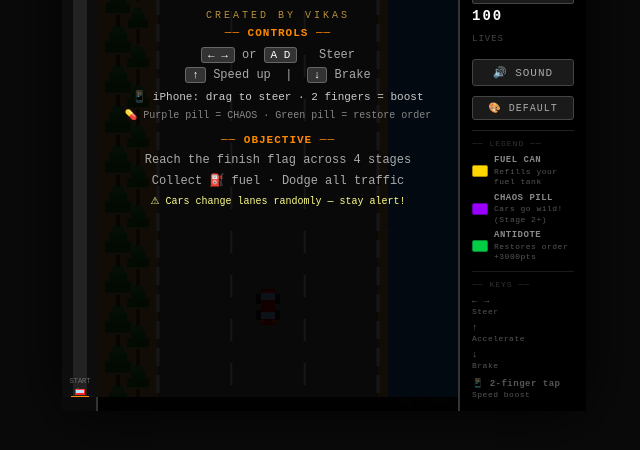
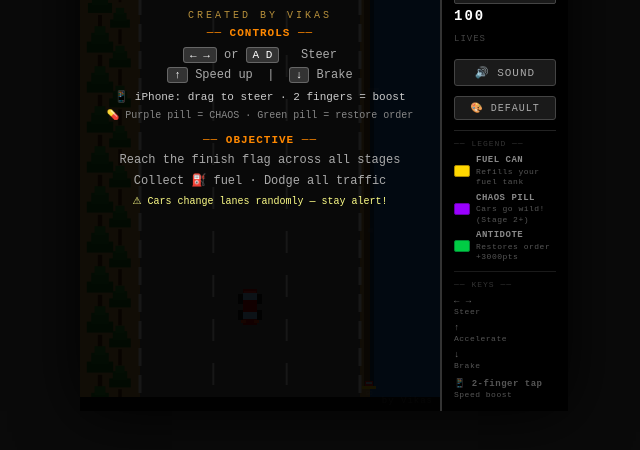
Before and after one commit to iivik/lane-blaze, a plain HTML site: page index.html in a window 1280 px wide. Shown: the part 306-756 px from the top of the page, without its empty margins (316-956 px from the left). Drawn offline with Linux system fonts and the light colour scheme.

Commit message:
Add files via upload

```diff
--- a/index.html
+++ b/index.html
@@ -13,8 +13,7 @@
   }
   #layout{display:flex;align-items:stretch;box-shadow:0 0 60px rgba(0,0,0,0.9);}
 
-  #minimap-col{background:#0a0a0a;width:36px;border-right:2px solid #333;position:relative;}
-  #minimap-canvas{position:absolute;top:0;left:0;}
+
 
   #canvas-wrap{position:relative;}
   canvas{display:block;}
@@ -93,9 +92,7 @@
 </head>
 <body>
 <div id="layout">
-  <div id="minimap-col">
-    <canvas id="minimap-canvas" width="36" height="620"></canvas>
-  </div>
+
   <div id="canvas-wrap">
     <canvas id="game" width="360" height="620"></canvas>
     <div id="title-badge">LANE BLAZE</div>
@@ -111,7 +108,7 @@
       <p style="margin-top:5px;color:#ccc;font-size:11px">📱 iPhone: drag to steer · 2 fingers = boost</p>
       <p style="color:#888;font-size:10px">💊 Purple pill = CHAOS · Green pill = restore order</p>
       <div style="margin:10px 0 4px;color:#f80;font-size:11px;font-weight:bold;letter-spacing:1px">── OBJECTIVE ──</div>
-      <p>Reach the finish flag across 4 stages</p>
+      <p>Reach the finish flag across all stages</p>
       <p>Collect ⛽ fuel · Dodge all traffic</p>
       <p style="color:#ff8;font-size:10px;margin-top:4px">⚠ Cars change lanes randomly — stay alert!</p>
       <div class="blink">▶ PRESS SPACE / ENTER / TAP TO START</div>
@@ -264,9 +261,7 @@ function playTone(fr, dur, vol) {
 const canvas = document.getElementById('game');
 const ctx = canvas.getContext('2d');
 const W = 360, H = 620;
-const mmCanvas = document.getElementById('minimap-canvas');
-const mmCtx = mmCanvas.getContext('2d');
-mmCanvas.height = H;
+// minimap is now drawn inside game canvas on the right shoulder
 
 // ═══════════════════════════════════════════════════════
 // GEOMETRY
@@ -472,58 +467,62 @@ function drawAntidote(a) {
 }
 
 // ═══════════════════════════════════════════════════════
-// MINIMAP
+// PROGRESS STRIP — drawn inside game canvas on right shoulder
+// Sits between road edge and ocean, always visible on iPhone
 // ═══════════════════════════════════════════════════════
-function drawMinimap() {
-  const mm = mmCtx, MW=36, MH=H;
-  mm.clearRect(0,0,MW,MH);
-  mm.fillStyle = '#0d0d0d'; mm.fillRect(0,0,MW,MH);
+function drawProgressStrip() {
+  const pct = Math.min(1, distance / STAGES[stageIdx].trackLen);
+  // Strip sits just inside the right shoulder
+  const SX = ROAD_R + 4;   // x position
+  const SW = 10;            // strip width
+  const SY_TOP = HORIZON_Y + 8;
+  const SY_BOT = H - 10;
+  const SH = SY_BOT - SY_TOP;
 
-  const pct = Math.min(1, distance / STAGES[stageIdx].trackLen);
-  const stripW=14, stripX=(MW-stripW)/2;
+  // Background track
+  ctx.fillStyle = 'rgba(0,0,0,0.45)';
+  ctx.fillRect(SX, SY_TOP, SW, SH);
 
-  // Track strip
-  mm.fillStyle = '#222'; mm.fillRect(stripX, 0, stripW, MH);
+  // Completed (orange fill from bottom)
+  const doneH = SH * pct;
+  ctx.fillStyle = 'rgba(255,140,0,0.7)';
+  ctx.fillRect(SX, SY_BOT - doneH, SW, doneH);
 
-  // Completed portion
-  mm.fillStyle = 'rgba(255,140,0,0.22)';
-  mm.fillRect(stripX, MH-(MH*pct), stripW, MH*pct);
+  // Progress marker line
+  const lineY = SY_BOT - doneH;
+  ctx.fillStyle = '#FFD700';
+  ctx.fillRect(SX - 2, lineY - 1, SW + 4, 3);
 
-  // Progress line
-  mm.fillStyle = '#f80';
-  mm.fillRect(stripX-2, MH-(MH*pct)-1, stripW+4, 2);
+  // Finish flag at top — checkered 2×4 tiles
+  const flagY = SY_TOP;
+  const fs = 4;
+  for (let i=0; i<2; i++) for (let j=0; j<4; j++) {
+    ctx.fillStyle = (i+j)%2===0 ? '#fff' : '#000';
+    ctx.fillRect(SX + i*fs, flagY + j*fs, fs, fs);
+  }
+  // Tiny pole
+  ctx.fillStyle = '#aaa';
+  ctx.fillRect(SX - 2, flagY, 2, 18);
 
-  // Finish flag at top
-  const flagY=4, fs=4;
-  for (let i=0; i<3; i++) for (let j=0; j<4; j++) {
-    mm.fillStyle = (i+j)%2===0 ? '#fff' : '#000';
-    mm.fillRect(stripX+i*fs, flagY+j*fs, fs, fs);
-  }
-  mm.fillStyle = '#888'; mm.fillRect(stripX-2, flagY, 2, 22);
-  mm.fillStyle = 'rgba(255,200,0,0.75)';
-  mm.font = 'bold 7px Courier New'; mm.textAlign = 'center';
-  mm.fillText('FINISH', MW/2, flagY+30);
+  // "FINISH" label
+  ctx.fillStyle = 'rgba(255,220,80,0.9)';
+  ctx.font = 'bold 7px Courier New';
+  ctx.textAlign = 'center';
+  ctx.fillText('FIN', SX + SW/2, flagY + 24);
 
-  // Enemy dots
-  enemies.forEach(e => {
-    const dotY = MH-(MH*pct) - ((1-(e.vy/VLEN))*(MH*0.35));
-    if (dotY > 10 && dotY < MH-20) {
-      mm.fillStyle = '#FFD700';
-      mm.fillRect(stripX+4, dotY, 6, 4);
-    }
-  });
+  // Player car dot on strip
+  const carDotY = SY_BOT - doneH - 6;
+  ctx.fillStyle = '#FF2222';
+  ctx.fillRect(SX + 1, carDotY, 8, 5);
+  ctx.fillStyle = '#aaddff';
+  ctx.fillRect(SX + 2, carDotY + 1, 6, 2);
 
-  // Player dot
-  const carY = MH-(MH*pct)-8;
-  mm.fillStyle = '#FF2222'; mm.fillRect(stripX+2, carY, 10, 6);
-  mm.fillStyle = '#aaddff'; mm.fillRect(stripX+3, carY+1, 8, 3);
-
-  // Labels
-  mm.fillStyle = 'rgba(255,255,255,0.35)';
-  mm.font = '7px Courier New'; mm.textAlign = 'center';
-  mm.fillText(Math.round(distance)+'m', MW/2, MH-4);
-  mm.fillText('START', MW/2, MH-14);
-  mm.textAlign = 'left';
+  // START label at bottom
+  ctx.fillStyle = 'rgba(255,255,255,0.3)';
+  ctx.font = '6px Courier New';
+  ctx.textAlign = 'center';
+  ctx.fillText('GO', SX + SW/2, SY_BOT + 8);
+  ctx.textAlign = 'left';
 }
 
 // ═══════════════════════════════════════════════════════
@@ -827,20 +826,7 @@ function initGame() {
   gState='playing';
 }
 
-function startNextStage() {
-  stageIdx++;
-  if (stageIdx >= STAGES.length) { doVictory(); return; }
-  fuel = Math.min(100, fuel+38);
-  distance=0; particles=[];
-  pills=[]; antidotes=[]; chaosMode=false; chaosTimer=0;
-  antidoteSpawned=false; antidoteSpawnTimer=0;
-  frameCount=0;
-  scrollSpd=STAGES[stageIdx].baseSpd; targetSpd=scrollSpd;
-  initTrees(); prepopulateRoad();
-  // stageIdx is already incremented, so stageIdx+1 is the display number
-  showMsg('STAGE '+(stageIdx+1)+' — '+STAGES[stageIdx].name, 240);
-  gState='playing';
-}
+// startNextStage inlined into doStageClear for correct stage sequencing
 
 function doCrash() {
   playCrash();
@@ -878,18 +864,46 @@ function doVictory() {
 }
 
 function doStageClear() {
+  // Immediately advance to next stage data so background/HUD are correct
+  const clearedNum = stageIdx+1;
+  const bonus=5000*clearedNum; score+=bonus; playClear();
+
+  // Advance stageIdx NOW — environment changes immediately
+  stageIdx++;
+  const isLast = (stageIdx >= STAGES.length);
+
+  if (isLast) {
+    doVictory();
+    return;
+  }
+
+  // Reset all stage state immediately
+  fuel = Math.min(100, fuel+38);
+  distance=0; particles=[];
+  pills=[]; antidotes=[]; chaosMode=false; chaosTimer=0;
+  antidoteSpawned=false; antidoteSpawnTimer=0;
+  frameCount=0;
+  scrollSpd=STAGES[stageIdx].baseSpd; targetSpd=scrollSpd;
+  initTrees(); prepopulateRoad();
+
+  // Show fullscreen transition overlay briefly, then resume
   gState='stageclear';
-  const clearedNum = stageIdx+1;
-  const nextNum    = stageIdx+2;
-  const bonus=5000*clearedNum; score+=bonus; playClear();
-  const isLast = (stageIdx+1 >= STAGES.length);
-  const msg = isLast
-    ? 'STAGE '+clearedNum+' CLEAR!  ALL STAGES DONE!'
-    : 'STAGE '+clearedNum+' CLEAR!   ▶ STAGE '+nextNum+'...';
-  showMsg(msg, 280);
-  // Update HUD immediately so stage number is correct during wait
+  const ov = document.getElementById('overlay');
+  ov.innerHTML = `
+    <div style="color:#aaa;font-size:11px;letter-spacing:3px">STAGE ${clearedNum} COMPLETE</div>
+    <h1 style="font-size:28px;margin:8px 0">+${bonus.toLocaleString()}</h1>
+    <div style="color:#f80;font-size:18px;font-weight:bold;letter-spacing:4px;margin:12px 0">
+      STAGE ${stageIdx+1}
+    </div>
+    <div style="color:#FFD700;font-size:14px;letter-spacing:2px">${STAGES[stageIdx].name}</div>
+    <div style="color:#555;font-size:11px;margin-top:16px">starting in 3 seconds...</div>`;
+  ov.classList.remove('hidden');
   updateHUD();
-  setTimeout(() => startNextStage(), 3000);
+
+  setTimeout(() => {
+    ov.classList.add('hidden');
+    gState='playing';
+  }, 3000);
 }
 
 // ═══════════════════════════════════════════════════════
@@ -924,7 +938,8 @@ canvas.addEventListener('touchstart', e => {
   // Always try to resume AudioContext on any touch — iOS requires this
   if (!audioCtx) { try { audioCtx = new(window.AudioContext||window.webkitAudioContext)(); } catch(er){} }
   if (audioCtx && audioCtx.state==='suspended') audioCtx.resume().catch(()=>{});
-  if (gState!=='playing') { initGame(); return; }
+  if (gState==='title' || gState==='gameover') { initGame(); return; }
+  if (gState!=='playing') return;
   if (e.touches.length >= 2) {
     touchBoost = true; touchActive = true;
     touchTargetX = clampRoadX(clientToGameX(e.touches[0].clientX));
@@ -953,7 +968,8 @@ canvas.addEventListener('touchend', e => {
 }, {passive:false});
 
 document.getElementById('overlay').addEventListener('click', () => {
-  if (gState!=='playing') initGame();
+  // Don't restart during stage transition — only on title/gameover
+  if (gState==='title' || gState==='gameover') initGame();
 });
 
 // ═══════════════════════════════════════════════════════
@@ -1137,7 +1153,7 @@ function draw() {
     ctx.fillStyle='rgba(255,0,0,0.1)'; ctx.fillRect(0,0,W,H);
   }
 
-  drawMinimap();
+  drawProgressStrip(); // draw progress on right shoulder inside game canvas
   // Always keep HUD updated even when update() is paused (e.g. stageclear state)
   if(gState==='stageclear') updateHUD();
 }
```
